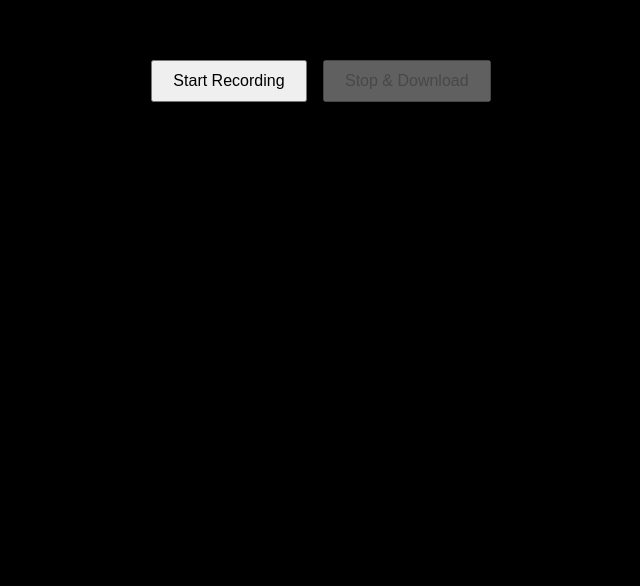
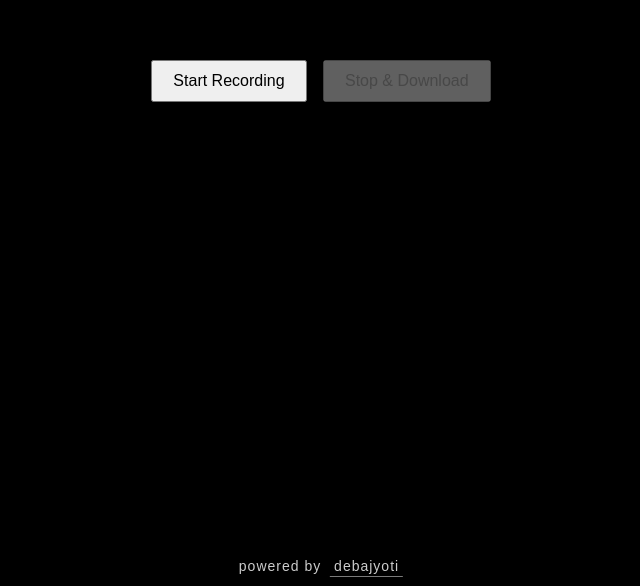
Before and after one commit to digitaldeba101/fast-screen-recorder, a plain HTML site: page index.html in a window 1280 px wide. Shown: the part 214-800 px from the top of the page, without its empty margins (319-959 px from the left). Drawn offline with Linux system fonts and the light colour scheme.

Commit message:
Update index.html
powered by added

```diff
--- a/index.html
+++ b/index.html
@@ -7,6 +7,36 @@
     body { font-family: sans-serif; padding: 20px; background: black;}
     button { margin: 6px; padding: 10px 20px; font-size: 16px;}
 	.btn-cl { text-align: center; margin-top: 30vh; }
+
+	/* footer */
+.powered {
+  position: fixed;
+  bottom: 12px;
+  left: 50%;
+  transform: translateX(-50%);
+  color: #fff;
+  font-size: clamp(10px, 1.2vw, 14px); /* small on all screens */
+  letter-spacing: 1px;
+  opacity: 0.8;
+  text-align: center;
+}
+
+/* link highlight */
+.powered a {
+  color: #fff;
+  text-decoration: none;
+  border-bottom: 1px solid rgba(255,255,255,0.6);
+  padding: 2px 4px;
+  margin-left: 4px;
+  transition: all 0.2s ease;
+}
+
+.powered a:hover {
+  background: rgba(255,255,255,0.1);
+  border-bottom: 1px solid #fff;
+  opacity: 1;
+}
+
   </style>
 </head>
 <body>
@@ -16,6 +46,10 @@
 		</div>
   <p id="msg"></p>
 
+<div class="powered">
+  powered by
+  <a href="your-image-link.jpg" target="_blank">debajyoti</a>
+</div>
   <script>
     const startBtn = document.getElementById('startBtn');
     const stopBtn = document.getElementById('stopBtn');
```
